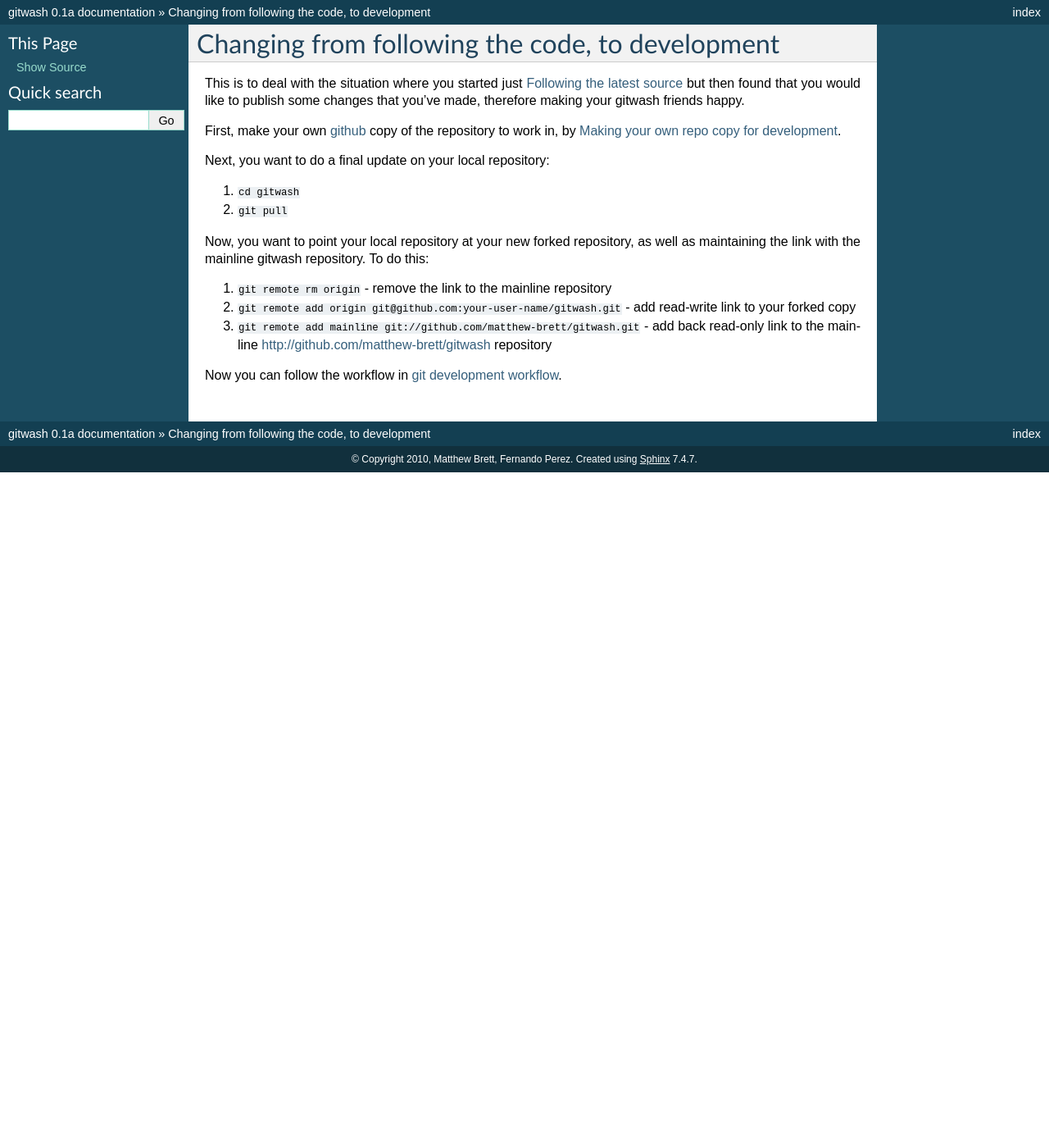
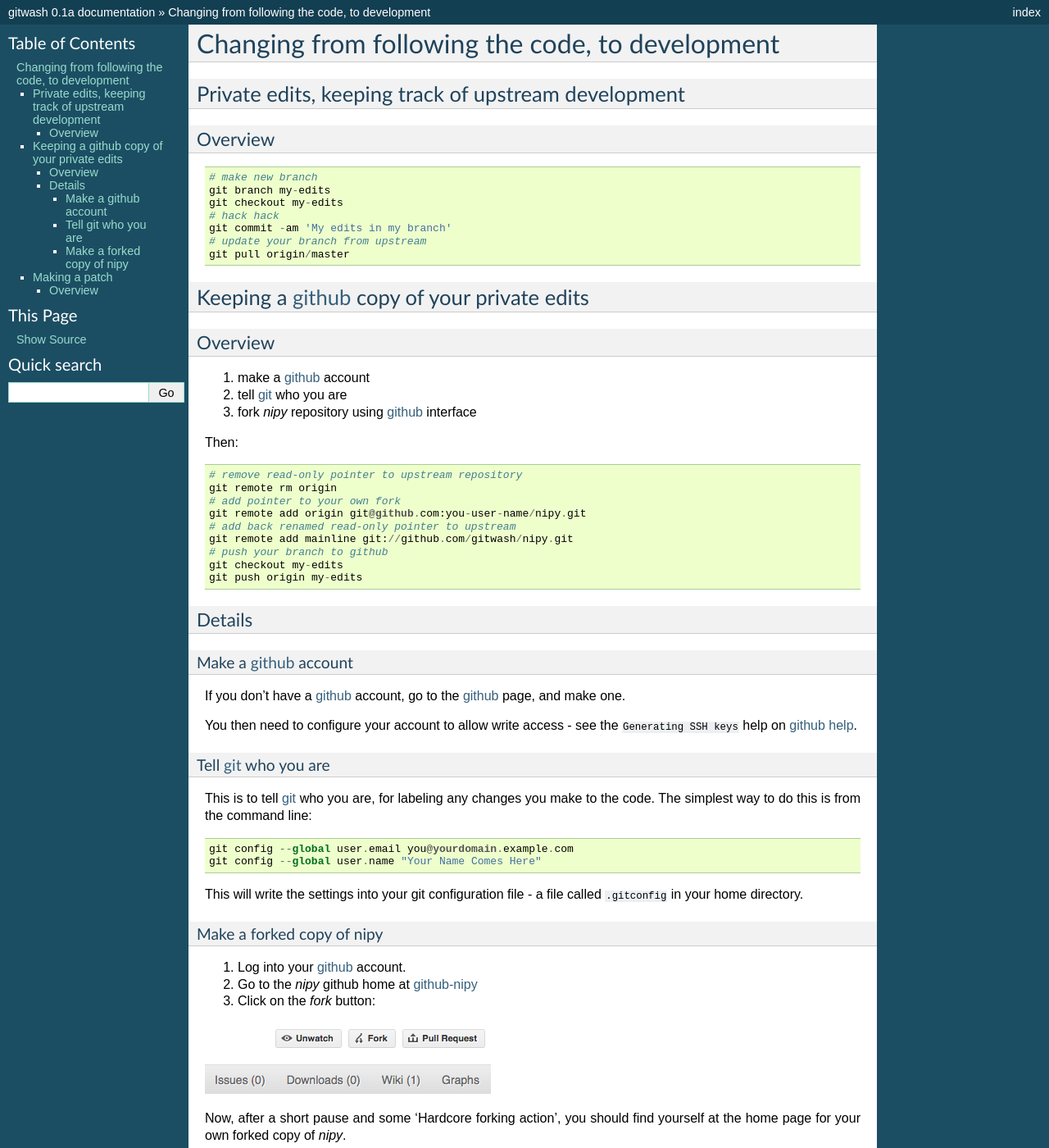
Before and after one commit to matthew-brett/gitwash, a Sphinx documentation site: the page built from doc/follower_to_developer.rst, in a window 1280 px wide and 1400 px high. Shown: the whole window at 82% size. Built offline with Sphinx 7.4.7, drawn with Linux system fonts in a browser that asks for light colours; pages that are not in the unit, such as notebooks, are missing from menus; some of the changed text lies outside the part shown.

Commit message:
Start of document refactoring

```diff
--- a/doc/follower_to_developer.rst
+++ b/doc/follower_to_developer.rst
@@ -4,27 +4,73 @@
  Changing from following the code, to development
 ==================================================
 
-This is to deal with the situation where you started just
-:ref:`following-latest` but then found that you would like to publish
-some changes that you've made, therefore making your |reponame| friends
-happy.
+Private edits, keeping track of upstream development
+====================================================
 
-First, make your own github_ copy of the repository to work in, by :ref:`forking`.
+Overview
+--------
 
-Next, you want to do a final update on your local repository:
+::
 
-#. |repo-cd|
-#. ``git pull``
+   # make new branch
+   git branch my-edits
+   git checkout my-edits
+   # hack hack
+   git commit -am 'My edits in my branch'
+   # update your branch from upstream
+   git pull origin/master
 
-Now, you want to point your local repository at your new forked
-repository, as well as maintaining the link with the mainline |reponame|
-repository.   To do this:
+Keeping a github_ copy of your private edits
+============================================
 
-#. ``git remote rm origin`` - remove the link to the mainline repository
-#. |repo-add-fork| - add read-write link to your forked copy
-#. |repo-add-remote| - add back read-only link to the mainline |repourl| repository
+Overview
+--------
 
-Now you can follow the workflow in :ref:`development-workflow`.
+#. make a github_ account
+#. tell git_ who you are
+#. fork *nipy* repository using github_ interface
+
+Then::
+
+   # remove read-only pointer to upstream repository
+   git remote rm origin
+   # add pointer to your own fork
+   git remote add origin git@github.com:you-user-name/nipy.git
+   # add back renamed read-only pointer to upstream
+   git remote add mainline git://github.com/gitwash/nipy.git
+   # push your branch to github
+   git checkout my-edits
+   git push origin my-edits
+
+Details
+-------
+
+Make a github_ account
+~~~~~~~~~~~~~~~~~~~~~~
+
+.. include:: make_account.txt
+
+Tell git_ who you are
+~~~~~~~~~~~~~~~~~~~~~
+
+.. include:: set_user.txt
+
+Make a forked copy of nipy
+~~~~~~~~~~~~~~~~~~~~~~~~~~
+
+.. include:: make_fork.txt
+
+
+
+
+
+Making a patch
+==============
+
+Overview
+--------
+
+some text
+
 
 .. include:: links_names.txt
-.. include:: substitutions.txt
--- a/doc/git_setup.rst
+++ b/doc/git_setup.rst
@@ -27,7 +27,11 @@ Configure
 
 Configure git_ by identifying yourself, and adding some aliases to
 common commands.  We'll use these aliases later.  You only need to do
-this once for each computer on which you will use git.  The easiest way
+this once for each computer on which you will use git.
+
+Here we just cover the
+
+The easiest way
 to do this, is to create a ``.gitconfig`` file in your home directory,
 with contents like this::
 
--- a/doc/index.rst
+++ b/doc/index.rst
@@ -12,10 +12,9 @@ Contents:
    :maxdepth: 2
 
    intro
-   git_setup
    following_latest
+   following_to_developing
    start_as_developer
-   development_workflow
 
 Indices and tables
 ==================
--- a/doc/links_names.txt
+++ b/doc/links_names.txt
@@ -9,6 +9,7 @@
    nipy, NIPY, Nipy, etc...
 
 .. _nipy: http://neuroimaging.scipy.org
+.. _github-nipy: http://github.com/nipy
 .. _`Brain Imaging Center`: http://bic.berkeley.edu/
 .. _dipy: http://nipy.sourceforge.net/dipy
 .. _`dipy github`: http://github.com/Garyfallidis/dipy
@@ -34,6 +35,9 @@
 .. _msysgit: http://code.google.com/p/msysgit/downloads/list
 .. _git-osx-installer: http://code.google.com/p/git-osx-installer/downloads/list
 .. _bazaar: http://bazaar-vcs.org/
+.. _git cheat sheet: http://github.com/guides/git-cheat-sheet
+.. _pro git book: http://progit.org/
+
 
 .. Other working process
 .. _pynifti: http://niftilib.sourceforge.net/pynifti/
--- /dev/null
+++ b/doc/make_account.txt
@@ -0,0 +1,4 @@
+If you don't have a github_ account, go to the github_ page, and make one.
+
+You then need to configure your account to allow write access - see the
+``Generating SSH keys`` help on `github help`_.
--- /dev/null
+++ b/doc/make_fork.txt
@@ -0,0 +1,8 @@
+#. Log into your github_ account.
+#. Go to the *nipy* github home at github-nipy_
+#. Click on the *fork* button:
+
+.. image:: forking_button.png
+
+Now, after a short pause and some 'Hardcore forking action', you should
+find yourself at the home page for your own forked copy of *nipy*.
--- /dev/null
+++ b/doc/set_user.txt
@@ -0,0 +1,8 @@
+This is to tell git_ who you are, for labeling any changes you make to
+the code.  The simplest way to do this is from the command line::
+
+  git config --global user.email you@yourdomain.example.com
+  git config --global user.name "Your Name Comes Here"
+
+This will write the settings into your git configuration file - a file
+called ``.gitconfig`` in your home directory.
```
Also changed, not shown: doc/following_latest.rst (+21 -22 lines), doc/install.txt (added, +19 -0 lines), doc/intro.rst (+10 -10 lines).
